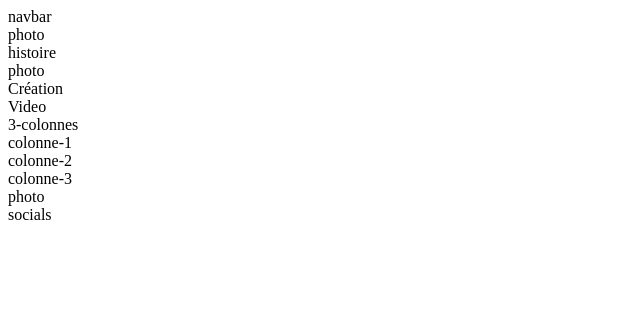
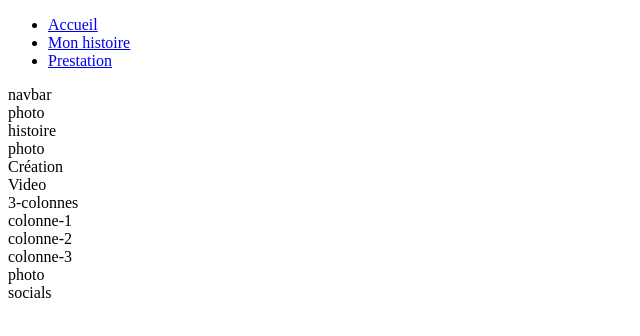
Before and after one commit to Pouiks/defenseCascio, a plain HTML site: page app/mon_histoire.html in a window 1280 px wide. Shown: the whole page, without its empty margins (0-640 px from the left). Drawn offline with Linux system fonts and the light colour scheme.

Commit message:
html(mon_histoire): section + divs

```diff
--- a/app/mon_histoire.html
+++ b/app/mon_histoire.html
@@ -6,21 +6,34 @@
     <meta http-equiv="X-UA-Compatible" content="IE=edge">
     <meta name="viewport" content="width=device-width, initial-scale=1.0">
     <title>Défense Personnelle</title>
+    <header>
+        <ul class="nav justify-content-end">
+            <li class="nav-item">
+              <a class="nav-link active" aria-current="page" href="./index.html">Accueil</a>
+            </li>
+            <li class="nav-item">
+              <a class="nav-link" href="./mon_histoire.html">Mon histoire</a>
+            </li>
+            <li class="nav-item">
+              <a class="nav-link" href="./prestations.html">Prestation</a>
+            </li>
+          </ul>
+    </header>
 </head>
 
 <body>
-    <section>
+    <section class="history_navbar">
         <div>navbar</div>
     </section>
 
-    <section>
+    <section class="history_photo">
         <div> photo</div>
     </section>
-    <section>
+    <section class="history_histoire">
         <div> histoire</div>
         <div> photo</div>
     </section>
-    <section>
+    <section class="history_the_gym">
         <div> Création</div>
         <div> Video</div>
         <div> 3-colonnes
@@ -29,7 +42,7 @@
             <div>colonne-3</div>
         </div>
     </section>
-    <section>
+    <section class="history_photo_end">
         <div>photo</div>
     </section>
     <section>
```
